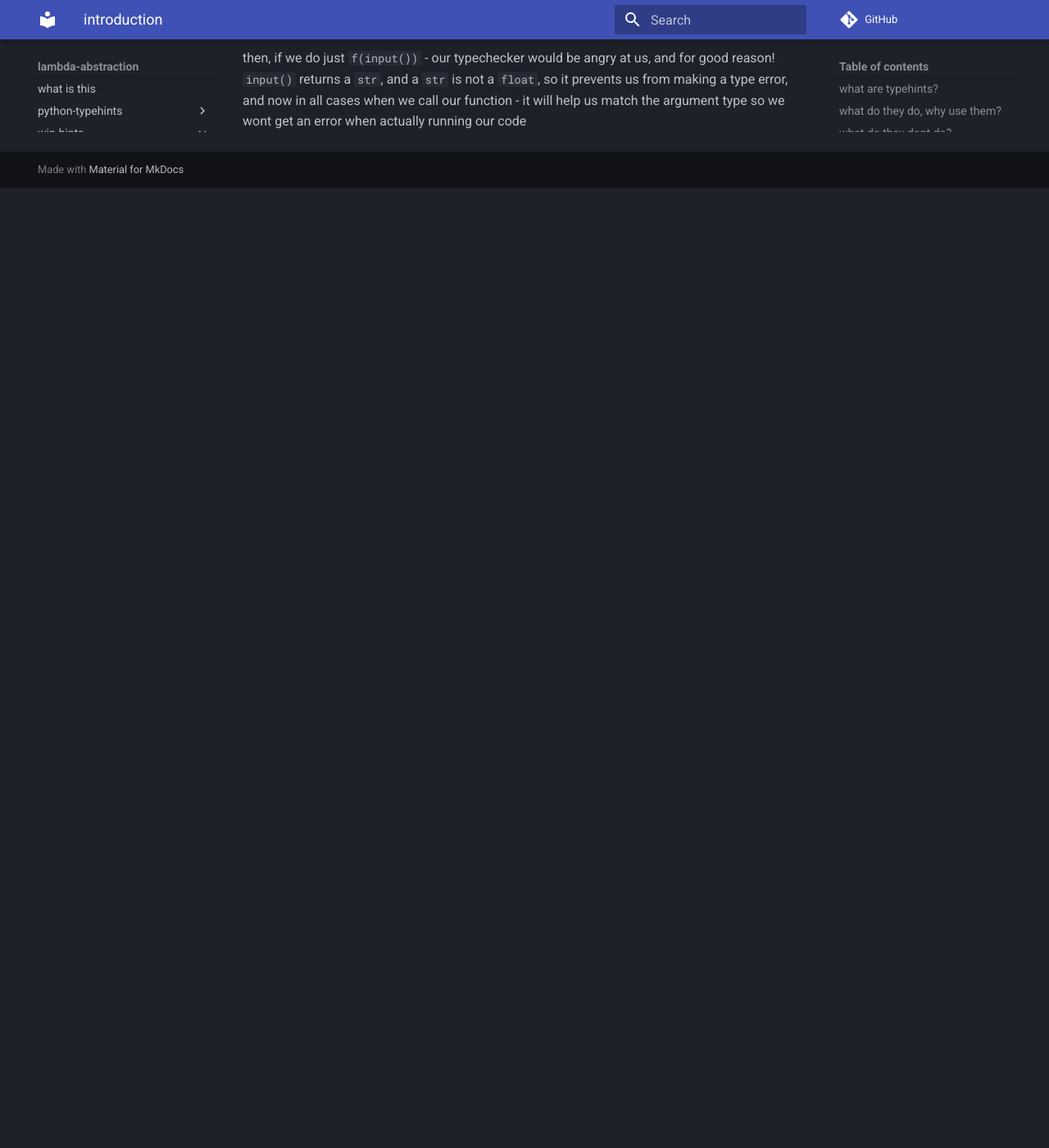
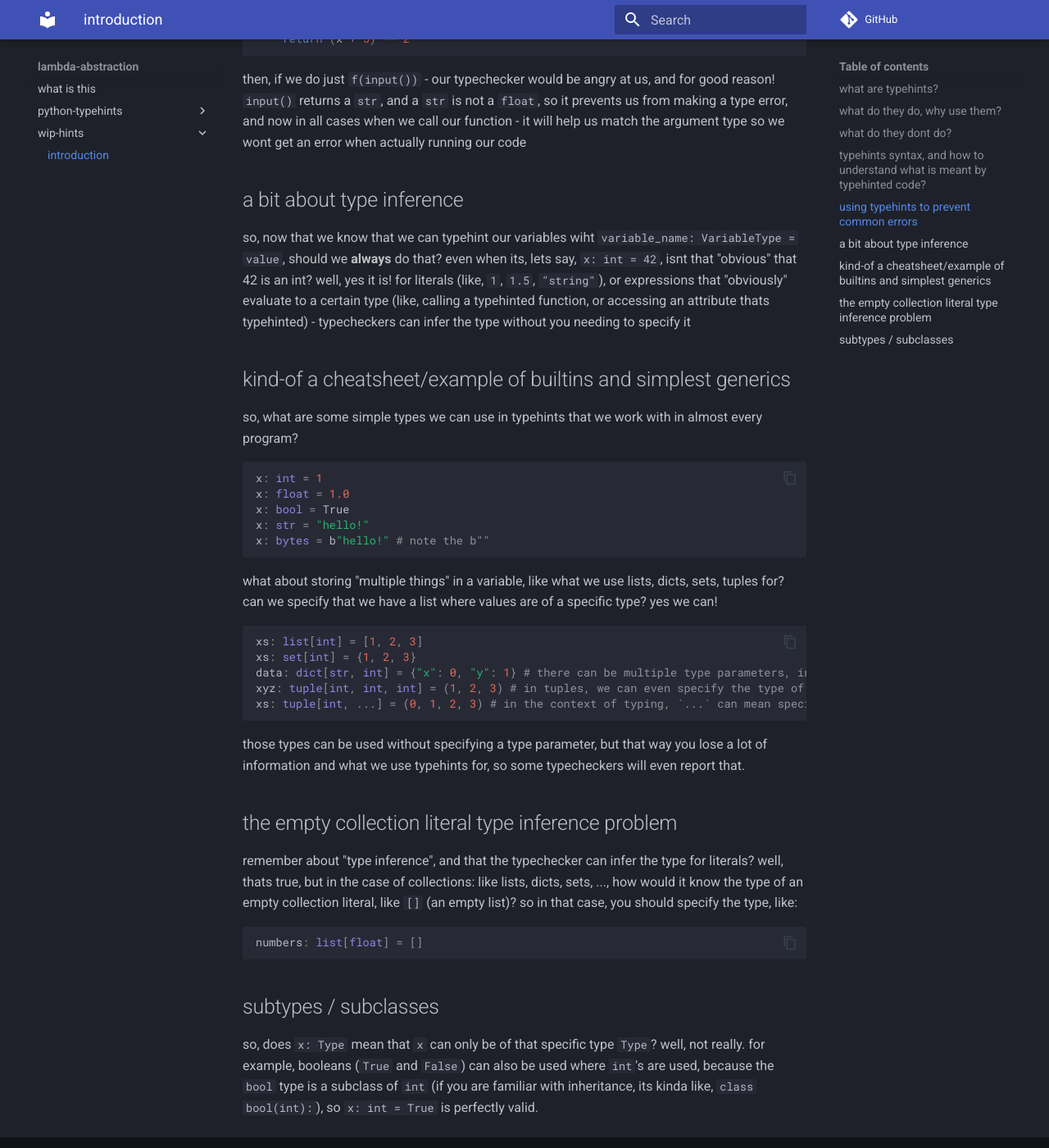
Before and after one commit to lambda-abstraction/lambda-abstraction, an MkDocs documentation site: the page built from docs/wip-hints/index.md, in a window 1280 px wide and 1400 px high, scrolled down 1781 px. Shown: the whole window at 82% size. Built offline with MkDocs 1.6.1 and Material for MkDocs 9.7.7, drawn with Linux system fonts in a browser that asks for light colours; comment, search, counter and statistics services are not loaded; before the commit the page ends 2010 px from its top, so only the background shows below that; some of the changed text lies outside the part shown.

Commit message:
type infreence, builtins, simple generics, empty collection literal type inference, subtypes

````diff
--- a/docs/wip-hints/index.md
+++ b/docs/wip-hints/index.md
@@ -69,9 +69,11 @@ def f(x):
 
 and then you want to make the program interactive and call that function with
 the user input, like ``f(input())``, but then, when running the code, oops..
-there is a type error. if only we could prevent that.. and we can! using
-typehints and a typechecker, we could typehint that in the function `f` the
-parameter `x` should be a `float`, like so:
+there is a type error: "can only concatenate str (not "int") to str". if only we
+could prevent such errors without needing to run the code, as in a lot of cases,
+the types of values **can** be known.. and we can! using typehints and a
+typechecker, we could typehint that in the function `f` the parameter `x` should
+be a `float`, like so:
 
 ```python
 def f(x: float):
@@ -83,3 +85,61 @@ good reason! ``input()`` returns a ``str``, and a ``str`` is not a ``float``, so
 it prevents us from making a type error, and now in all cases when we call our
 function - it will help us match the argument type so we wont get an error when
 actually running our code
+
+## a bit about type inference
+
+so, now that we know that we can typehint our variables wiht ``variable_name:
+VariableType = value``, should we **always** do that? even when its, lets say,
+``x: int = 42``, isnt that "obvious" that 42 is an int? well, yes it is! for
+literals (like, ``1``, ``1.5``, ``"string"``), or expressions that "obviously"
+evaluate to a certain type (like, calling a typehinted function, or accessing an
+attribute thats typehinted) - typecheckers can infer the type without you
+needing to specify it
+
+## kind-of a cheatsheet/example of builtins and simplest generics
+
+so, what are some simple types we can use in typehints that we work with in
+almost every program?
+
+```python
+x: int = 1
+x: float = 1.0
+x: bool = True
+x: str = "hello!"
+x: bytes = b"hello!" # note the b""
+```
+
+what about storing "multiple things" in a variable, like what we use lists,
+dicts, sets, tuples for? can we specify that we have a list where values are of
+a specific type? yes we can!
+
+```python
+xs: list[int] = [1, 2, 3]
+xs: set[int] = {1, 2, 3}
+data: dict[str, int] = {"x": 0, "y": 1} # there can be multiple type parameters, in the case of dict, the first one is for the type of the keys, the second is for the values
+xyz: tuple[int, int, int] = (1, 2, 3) # in tuples, we can even specify the type of each value separately!
+xs: tuple[int, ...] = (0, 1, 2, 3) # in the context of typing, `...` can mean special things. for tuples, tuple[SomeType, ...] means a tuple of arbitrary size
+```
+
+those types can be used without specifying a type parameter, but that way you
+lose a lot of information and what we use typehints for, so some typecheckers
+will even report that.
+
+## the empty collection literal type inference problem
+
+remember about "type inference", and that the typechecker can infer the type for
+literals? well, thats true, but in the case of collections: like lists, dicts,
+sets, ..., how would it know the type of an empty collection literal, like
+``[]`` (an empty list)? so in that case, you should specify the type, like:
+
+```python
+numbers: list[float] = []
+```
+
+## subtypes / subclasses
+
+so, does ``x: Type`` mean that ``x`` can only be of that specific type ``Type``?
+well, not really. for example, booleans (``True`` and ``False``) can also be
+used where ``int``'s are used, because the ``bool`` type is a subclass of
+``int`` (if you are familiar with inheritance, its kinda like, ``class
+bool(int):``), so ``x: int = True`` is perfectly valid.
````
